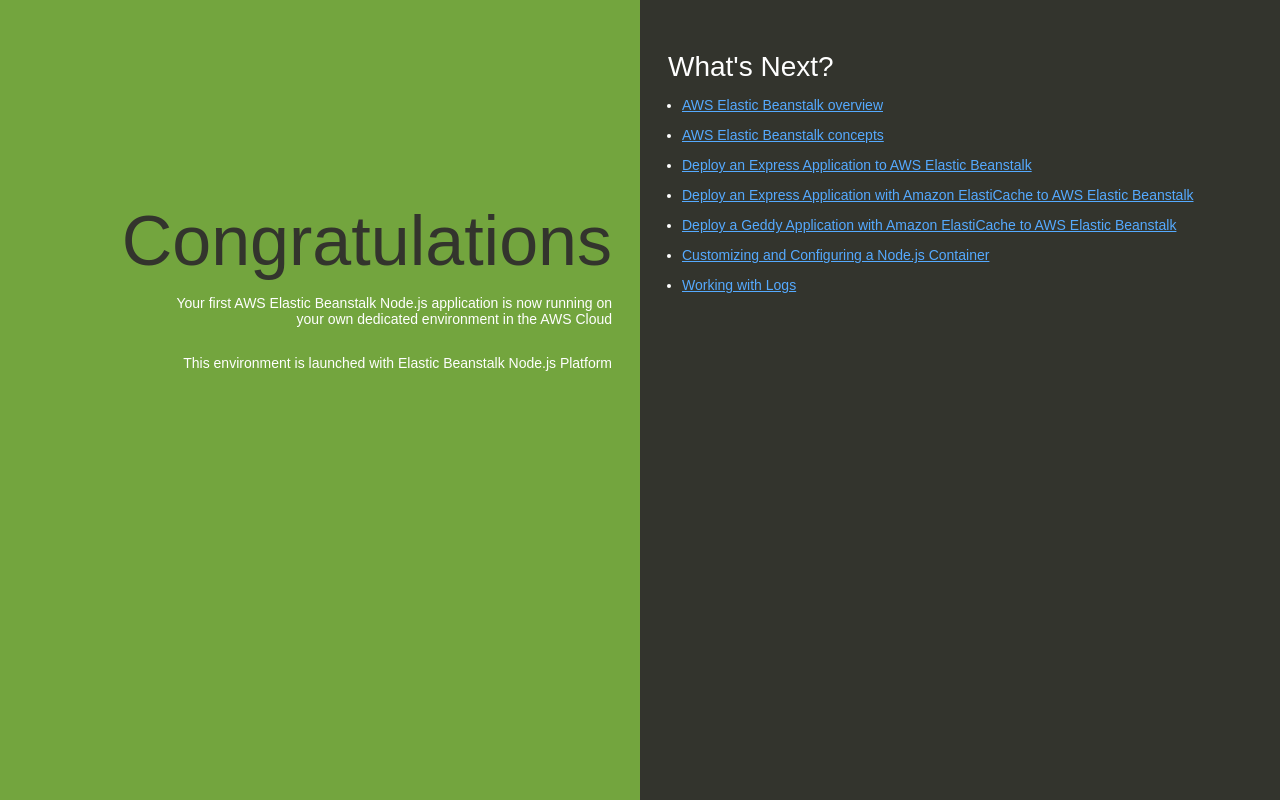
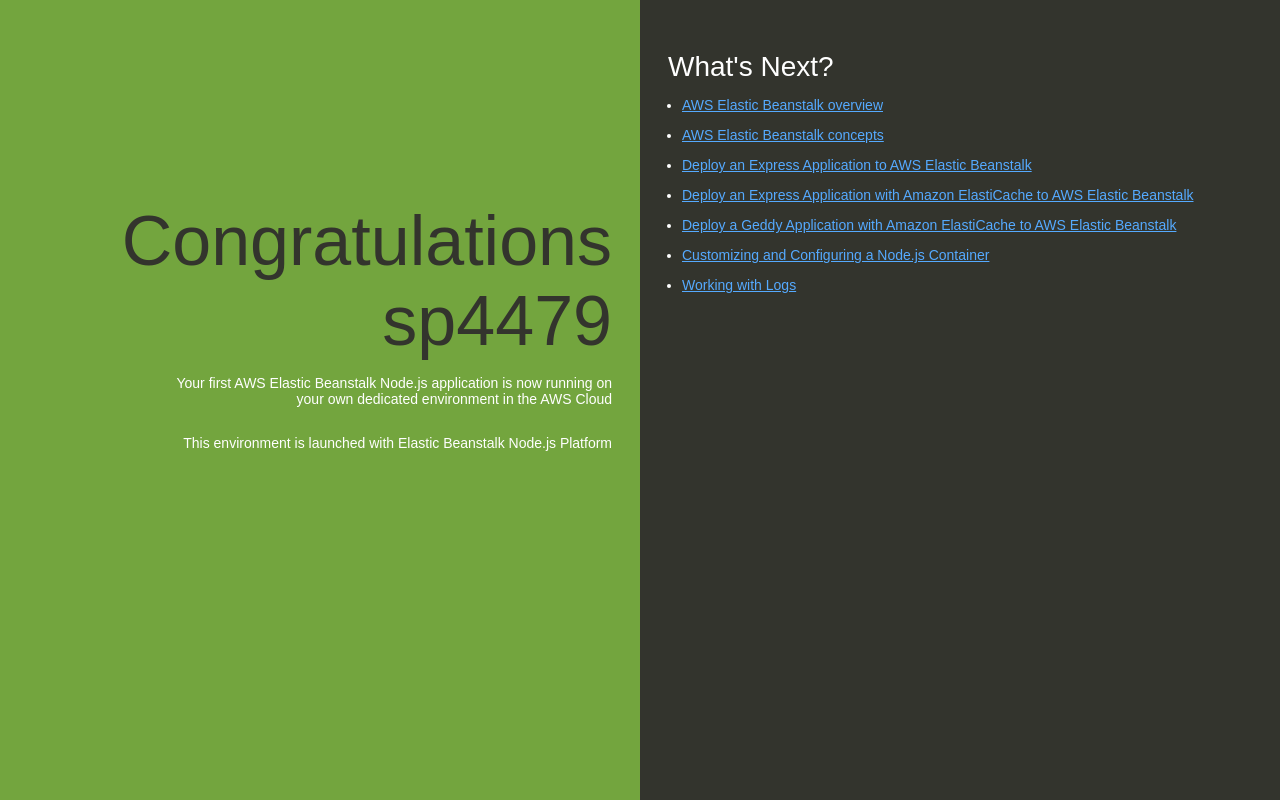
Before and after one commit to SHARVAI101/aws-code-pipeline-example, a website: page index.html in a window 1280 px wide. Drawn offline with Linux system fonts and the light colour scheme.

Commit message:
updated index.html

```diff
--- a/index.html
+++ b/index.html
@@ -74,7 +74,7 @@
   </head>
   <body>
     <div class="textColumn">
-      <h1>Congratulations</h1>
+      <h1>Congratulations sp4479</h1>
       <p>Your first AWS Elastic Beanstalk Node.js application is now running on your own dedicated environment in the AWS Cloud</p>
       <p>This environment is launched with Elastic Beanstalk Node.js Platform</p>
     </div>
```
